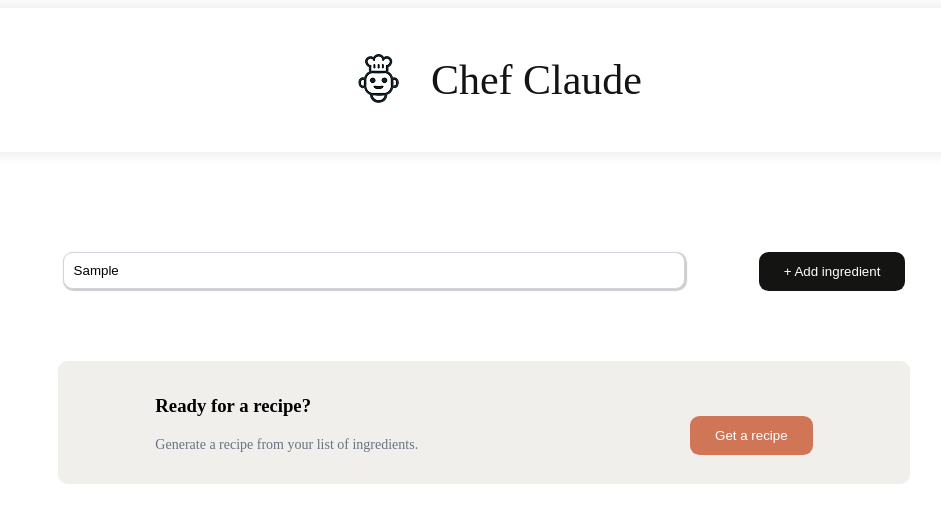
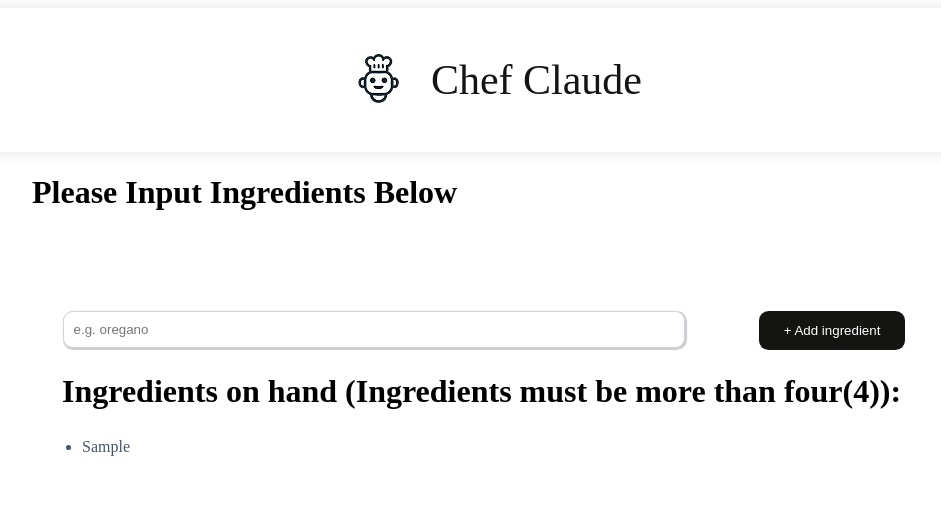
Before and after one commit to bamskydbest/Recipe-Generator, a React (Vite) app in the folder recipeGenerator/: page / in a window 1280 px wide. Both pictures are taken after typing "Sample" into the empty fields and a click on the button "+ Add ingredient". Shown: the top 522 px of the page, without its empty margins (156-1097 px from the left). Built offline with nearby package versions, Linux system fonts and the light colour scheme.

Commit message:
added final commits

```diff
--- a/recipeGenerator/src/App.css
+++ b/recipeGenerator/src/App.css
@@ -40,11 +40,13 @@
   color: #fff;
   border-radius: 0.6rem;
   border: none;
+  white-space: nowrap;
 }
 .ingredients {
   margin-left: 150px;
 }
-.ingredient h1 {
+.ingredient h1,
+h1 {
   font-weight: 600;
   line-height: 38px;
   text-indent: 30px;
@@ -153,9 +155,3 @@
   color: #475467;
   font-size: 18px;
 }
-#ing {
-  display: none;
-}
-#ingg {
-  display: none;
-}
--- a/recipeGenerator/src/App.jsx
+++ b/recipeGenerator/src/App.jsx
@@ -4,6 +4,7 @@ import Header from "./components/Header";
 import SectionForm from "./components/SectionForm";
 import Ready from "./components/Ready";
 import Suggested from "./components/Suggested";
+import { useState } from "react";
 
 function App() {
   const ingredientLists = [
@@ -36,102 +37,17 @@ function App() {
     //   ingredient: "Spinach",
     // },
   ];
-  const ingredientTwo = [
-    {
-      id: 1,
-      ingredient: "4 boneless, skinless chicken breasts",
-    },
-    {
-      id: 2,
-      ingredient: "Salt and pepper to taste",
-    },
-    {
-      id: 3,
-      ingredient: "2 tablespoons olive oil",
-    },
-    {
-      id: 4,
-      ingredient: "4 cloves garlic, minced",
-    },
-    {
-      id: 5,
-      ingredient: "1 cup heavy cream",
-    },
-    {
-      id: 6,
-      ingredient: "1/2 cup chicken brooth",
-    },
-    {
-      id: 7,
-      ingredient: "1 teaspoon italian seasoning",
-    },
-    {
-      id: 8,
-      ingredient: "1/2 cup grated parmesan cheese",
-    },
-    {
-      id: 9,
-      ingredient: "1 cup fresh spinach (optional)",
-    },
-    {
-      id: 10,
-      ingredient: "1/2 cup sun-dried tomatoes (optional)",
-    },
-    {
-      id: 11,
-      ingredient: "Fresh parsley for garnish",
-    },
-  ];
+  const [items, setItems] = useState([]);
+  const [reveal, setReveal] = useState(false);
 
-  const instructions = [
-    {
-      id: 1,
-      instruction:
-        "Season the Chicken: Season the chicken breasts with salt and pepper on both sides.",
-    },
-    {
-      id: 2,
-      instruction:
-        "Cook the Chicken: In a large skillet, heat the olive oil over medium-high heat. Add the chicken breast and cook for 5-7 minutes on each side, or until golden brown and cooked through. Remove the chicken from the skillet and set it aside.",
-    },
-    {
-      id: 3,
-      instruction:
-        "Sauté Garlic: In the same skillet, reduce the heat to minimum. Add the minced garlic and sauté for about 1 minute until fragrant.",
-    },
-    {
-      id: 4,
-      instruction:
-        "Make the Sauce: Add the heavy cream,chicken brooth, the italian seasoning to the skillset. Stir to combine and bring the mixture to a stimmer.",
-    },
-    {
-      id: 5,
-      instruction:
-        "Add Parmesan: Stir in the permesan cheese and let it melt into the sauce. Continue to simmer for about 2-3 minutes until the sauce thickens slightly.",
-    },
-    {
-      id: 6,
-      instruction:
-        "Optional Add-ins: If using , add the fresh spinach and sun dried tomatoes to the sauce. Cook for an additional 2-3 minutes until the spinach is wilted.",
-    },
-    {
-      id: 7,
-      instruction:
-        "Combine with Chicken: Return the chicken breasts to the skillet, spooning the sauce over them. Let everything simmer together for a couple of minutes until the chicken is heated through.",
-    },
-    {
-      id: 8,
-      instruction:
-        "Serve: Garnish with fresh parsley and serve the chicken with the creamy garlic parmesan sauce over pasta, rice , or mashed potatoes.",
-    },
-  ];
   return (
     <div className="">
       <Header />
-      <SectionForm ingredientLists={ingredientLists} />
-      <Ready />
-      <Suggested ingredientTwo={ingredientTwo} instructions={instructions} />
-      {/* <Instructions instructions={instructions} /> */}
+      <SectionForm items={items} setItems={setItems} />
+      {items.length > 3 && <Ready reveal={reveal} setReveal={setItems} />}
+      {/* {setReveal === true && (
+        <Suggested ingredientTwo={ingredientTwo} instructions={instructions} />
+      )} */}
     </div>
   );
 }
--- a/recipeGenerator/src/components/Ready.jsx
+++ b/recipeGenerator/src/components/Ready.jsx
@@ -1,9 +1,107 @@
-import React from "react";
+import { useState } from "react";
+import Suggested from "./Suggested";
 
 const Ready = () => {
-  function handleRecipeBtn() {
-    document.getElementById("ingg").style.display = "block";
-  }
+  const [show, setShow] = useState(false);
+
+  const handleRecipeBtn = () => {
+    // if (show === false) {
+    //   setShow(true);
+    // }
+    // return;
+    setShow(true);
+  };
+  console.log(show, setShow);
+  const ingredientTwo = [
+    {
+      id: 1,
+      ingredient: "4 boneless, skinless chicken breasts",
+    },
+    {
+      id: 2,
+      ingredient: "Salt and pepper to taste",
+    },
+    {
+      id: 3,
+      ingredient: "2 tablespoons olive oil",
+    },
+    {
+      id: 4,
+      ingredient: "4 cloves garlic, minced",
+    },
+    {
+      id: 5,
+      ingredient: "1 cup heavy cream",
+    },
+    {
+      id: 6,
+      ingredient: "1/2 cup chicken brooth",
+    },
+    {
+      id: 7,
+      ingredient: "1 teaspoon italian seasoning",
+    },
+    {
+      id: 8,
+      ingredient: "1/2 cup grated parmesan cheese",
+    },
+    {
+      id: 9,
+      ingredient: "1 cup fresh spinach (optional)",
+    },
+    {
+      id: 10,
+      ingredient: "1/2 cup sun-dried tomatoes (optional)",
+    },
+    {
+      id: 11,
+      ingredient: "Fresh parsley for garnish",
+    },
+  ];
+
+  const instructions = [
+    {
+      id: 1,
+      instruction:
+        "Season the Chicken: Season the chicken breasts with salt and pepper on both sides.",
+    },
+    {
+      id: 2,
+      instruction:
+        "Cook the Chicken: In a large skillet, heat the olive oil over medium-high heat. Add the chicken breast and cook for 5-7 minutes on each side, or until golden brown and cooked through. Remove the chicken from the skillet and set it aside.",
+    },
+    {
+      id: 3,
+      instruction:
+        "Sauté Garlic: In the same skillet, reduce the heat to minimum. Add the minced garlic and sauté for about 1 minute until fragrant.",
+    },
+    {
+      id: 4,
+      instruction:
+        "Make the Sauce: Add the heavy cream,chicken brooth, the italian seasoning to the skillset. Stir to combine and bring the mixture to a stimmer.",
+    },
+    {
+      id: 5,
+      instruction:
+        "Add Parmesan: Stir in the permesan cheese and let it melt into the sauce. Continue to simmer for about 2-3 minutes until the sauce thickens slightly.",
+    },
+    {
+      id: 6,
+      instruction:
+        "Optional Add-ins: If using , add the fresh spinach and sun dried tomatoes to the sauce. Cook for an additional 2-3 minutes until the spinach is wilted.",
+    },
+    {
+      id: 7,
+      instruction:
+        "Combine with Chicken: Return the chicken breasts to the skillet, spooning the sauce over them. Let everything simmer together for a couple of minutes until the chicken is heated through.",
+    },
+    {
+      id: 8,
+      instruction:
+        "Serve: Garnish with fresh parsley and serve the chicken with the creamy garlic parmesan sauce over pasta, rice , or mashed potatoes.",
+    },
+  ];
+  // const reveal = prop.reveal;
   return (
     <div className="me">
       <div className="recipe-section">
@@ -19,6 +117,10 @@ const Ready = () => {
           </div>
         </div>
       </div>
+
+      {show === true && (
+        <Suggested ingredientTwo={ingredientTwo} instructions={instructions} />
+      )}
     </div>
   );
 };
--- a/recipeGenerator/src/components/SectionForm.jsx
+++ b/recipeGenerator/src/components/SectionForm.jsx
@@ -1,23 +1,25 @@
-import React, { useState } from "react";
+import { useState } from "react";
 
 const SectionForm = (prop) => {
+  const items = prop.items;
   const [text, setText] = useState("");
-  const [items, setItems] = useState([]);
 
   const handleIngredientBtn = (e) => {
-    // document.getElementById("ing").style.display = "block";
     e.preventDefault();
+    prop.setItems([...items, text]);
+    setText("");
   };
   return (
     <div>
+      <h1>Please Input Ingredients Below</h1>
       <div className="form-section">
         <div className="form">
-          <form action="" className="first-form" onSubmit={handleIngredientBtn}>
+          <form className="first-form" onSubmit={handleIngredientBtn}>
             <div>
               <input
                 type="text"
                 placeholder="e.g. oregano"
-                value={text.ingredientLists}
+                value={text}
                 onChange={(e) => setText(e.target.value)}
               />
             </div>
@@ -27,20 +29,19 @@ const SectionForm = (prop) => {
           </form>
         </div>
 
-        <div id="ing">
+        {items.length > 0 && (
           <div className="ingredient">
-            <h1>Ingredients on hand:</h1>
+            <h1>
+              Ingredients on hand (Ingredients must be more than four(4)):
+            </h1>
           </div>
-          {prop.ingredientLists.map((ingredientLists) => {
+        )}
+        <div className="ingredients" key={items.id}>
+          {items.map((item) => {
             return (
-              <div className="ingredients" key={ingredientLists.id}>
-                <ul>
-                  {/* <li>{ingredientLists.ingredient}</li> */}
-                  {items.map((item) => {
-                    return <li key={item.id}>{item.value}</li>;
-                  })}
-                </ul>
-              </div>
+              <ul>
+                <li key={item}>{item}</li>
+              </ul>
             );
           })}
         </div>
```
